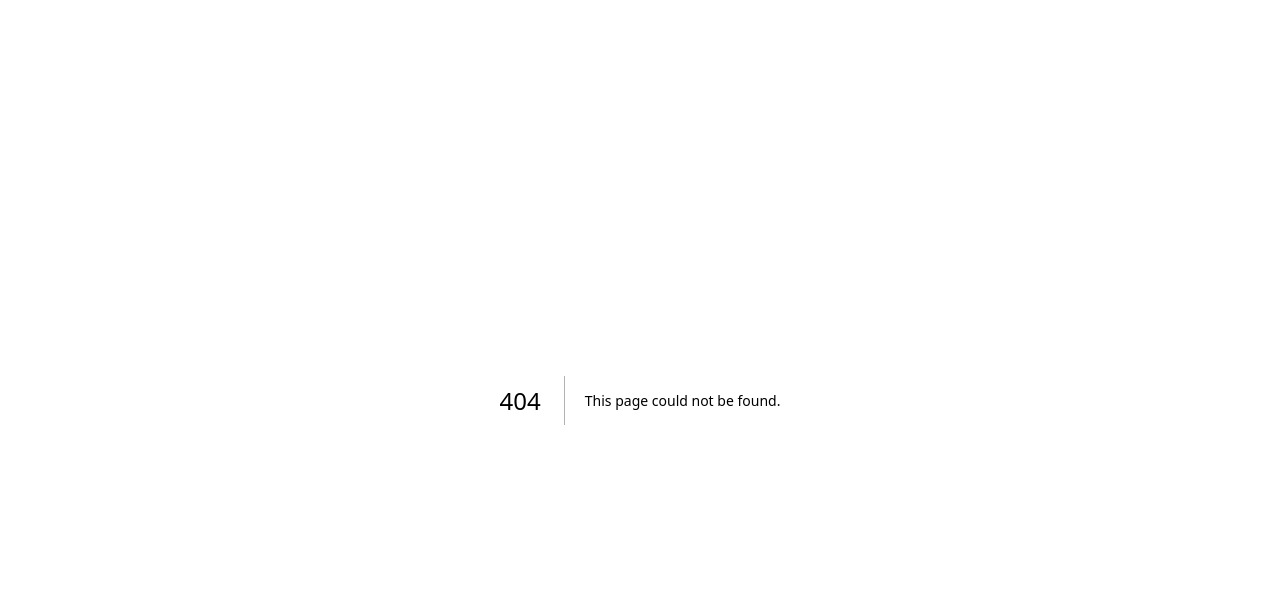
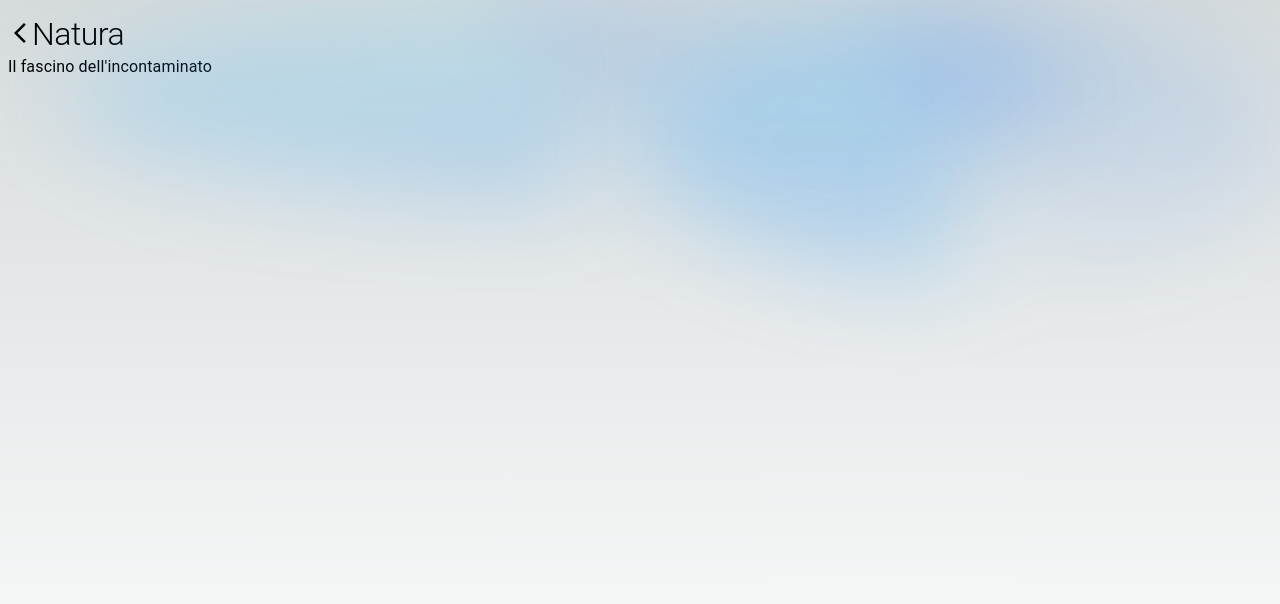
Before and after one commit to agostino-photo/agostino-photo.github.io, a Next.js app: page /galleria/natura in a window 1280 px wide. Before the commit this address had no page. Shown: the top 604 px of the page. Built offline with nearby package versions, Linux system fonts and the light colour scheme.

Commit message:
Update galleries

```diff
--- /dev/null
+++ b/pages/galleria/[slug].tsx
@@ -0,0 +1,15 @@
+import { useRouter } from 'next/router'
+import { content } from '../../config/content'
+import GalleryLayout from '../../src/layouts/GalleryLayout'
+
+export
+
+const SpettacoliPage = () => {
+  const router = useRouter()
+  const { slug } = router.query
+  const meta = content.galleries[slug as string]
+
+  return <GalleryLayout meta={meta} />
+}
+
+export default SpettacoliPage
--- a/src/layouts/HomeLayout.tsx
+++ b/src/layouts/HomeLayout.tsx
@@ -1,3 +1,4 @@
+import ArrowForwardIosNewIcon from '@mui/icons-material/ArrowForwardIos'
 import { Stack, Typography } from '@mui/material'
 import Link from 'next/link'
 import styles from '../../styles/Home.module.css'
@@ -37,7 +38,7 @@ const HomeLayout: React.FC<Props> = ({ meta }) => (
           rel="noopener noreferrer"
         >
           <Typography variant='h5'>
-            {title} <span>-&gt;</span>
+            {title} <ArrowForwardIosNewIcon sx={{ margin: 0 }}/>
           </Typography>
           <Typography variant='subtitle2'>
             {subtitle}
```
Also changed, not shown: pages/galleria/spettacoli.tsx (deleted, +0 -8 lines).
